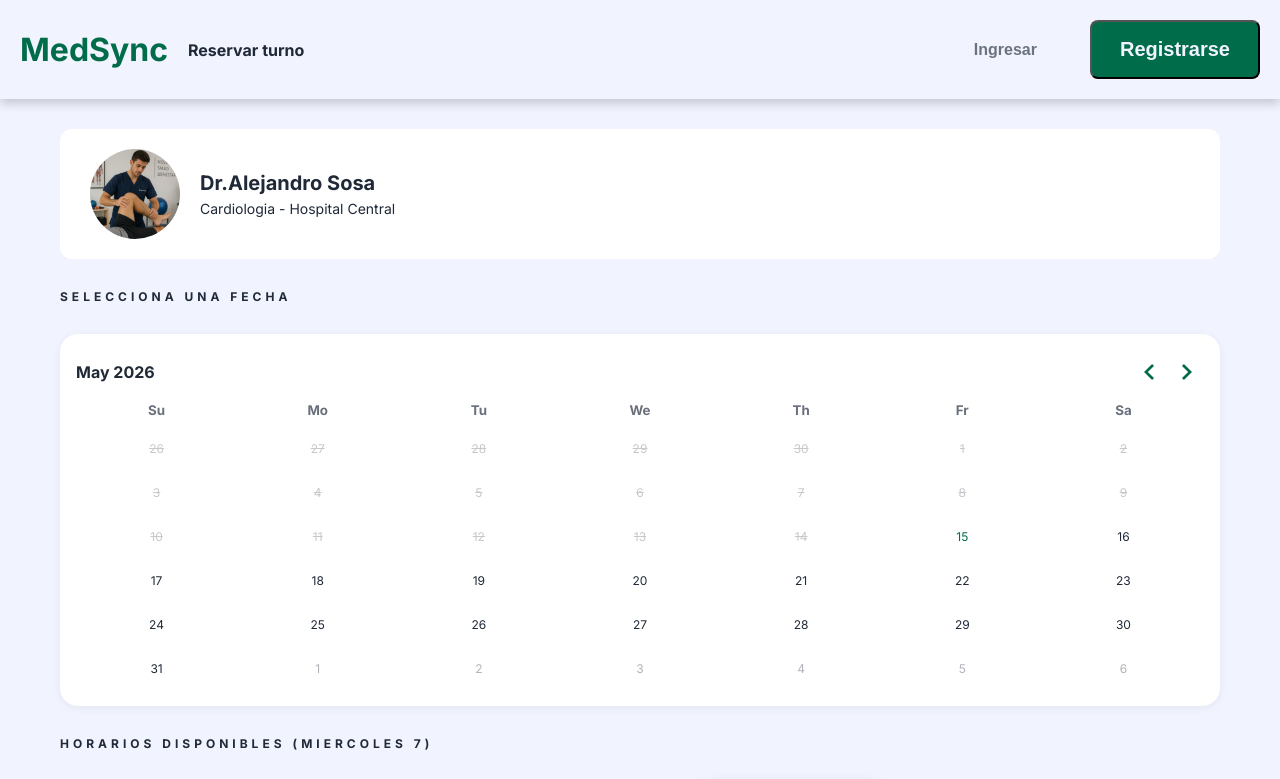
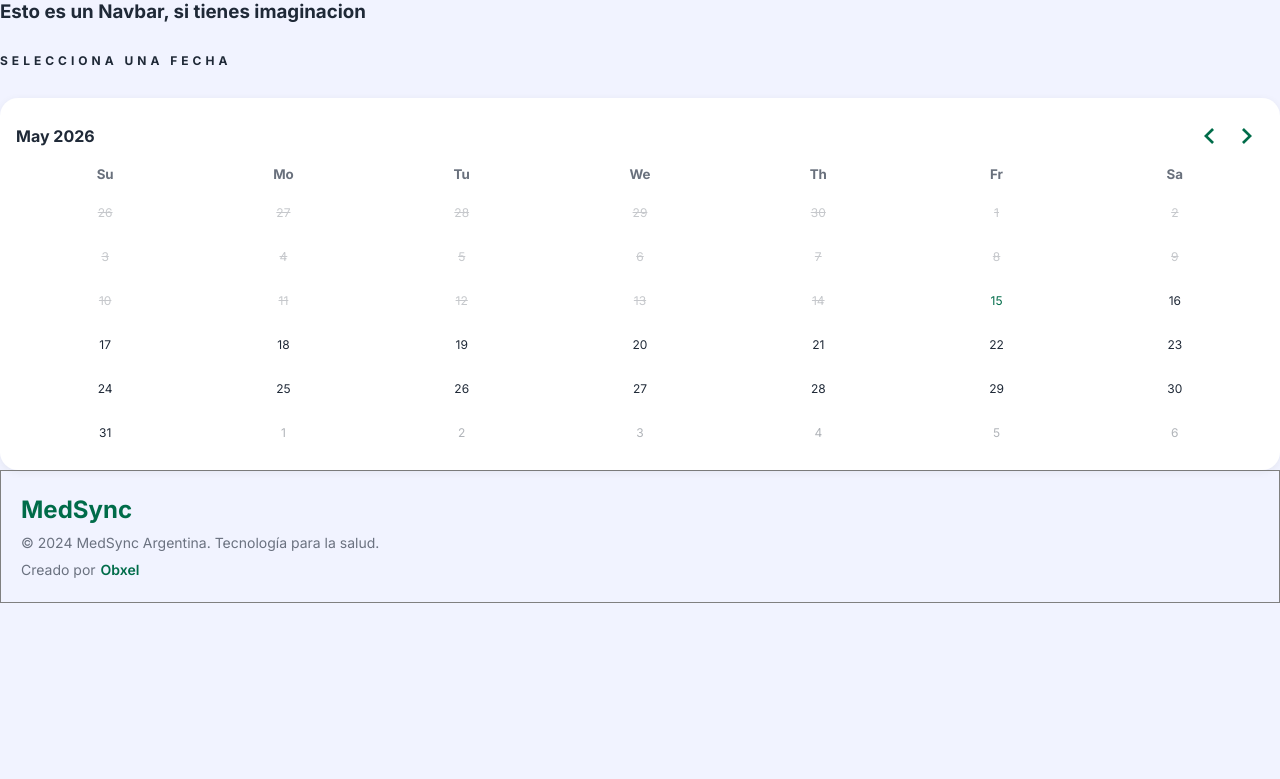
Before and after one commit to lucassosaurquiza/medsync, a React (Vite) app: page / in a window 1280 px wide. Shown: the top 779 px of the page. Built offline with nearby package versions, Linux system fonts and the light colour scheme.

Commit message:
creando Dashboard

```diff
--- a/src/App.jsx
+++ b/src/App.jsx
@@ -1,10 +1,12 @@
 import './App.css'
-import { ReserveYourTurn } from './pages/ReserveYourTurn'
+{/*import { ReserveYourTurn } from './pages/ReserveYourTurn'*/}
+import { Dashboard } from './pages/Dashboard'
 
 function App () {
   return (
     <>
-      <ReserveYourTurn />
+        {/*<ReserveYourTurn />*/}
+        <Dashboard/>
     </>
   )
 }
--- a/src/components/Navbar/index.jsx
+++ b/src/components/Navbar/index.jsx
@@ -1,7 +1,9 @@
 function NavBar () {
   return (
     <section>
-      <nav>esto es la navegacion</nav>
+      <nav>
+        <h1>Esto es un Navbar, si tienes imaginacion</h1>
+      </nav>
     </section>
   )
 }
--- /dev/null
+++ b/src/pages/Dashboard/index.jsx
@@ -0,0 +1,19 @@
+import { NavBar } from "../../components/Navbar"
+import {  AppointmentCalendar } from "../../components/Appointment/AppointmentCalendar"
+import { Footer } from "../../components/Footer"
+
+
+
+function Dashboard () {
+  return (
+    <>
+      <NavBar/>
+      {/*<Perfil ponele/>*/}
+      {/*<Turnos Diarios/>*/}
+      <AppointmentCalendar/>
+      <Footer/>
+    </>
+  )
+}
+
+export { Dashboard }
```
Also changed, not shown: 1 other file (tests, documents, lock files or other folders).
